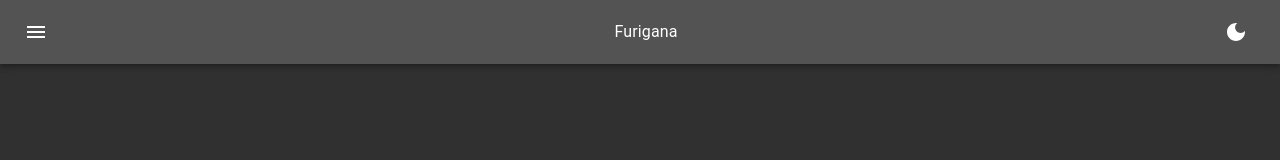
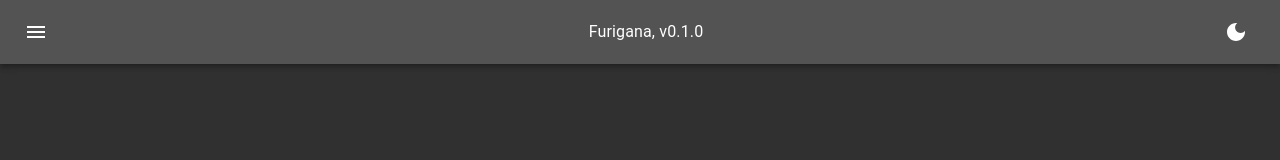
Before and after one commit to quantumsnowball/furigana, a Next.js app: page / in a window 1280 px wide. Shown: the top 160 px of the page. Built offline with nearby package versions, Linux system fonts and the light colour scheme.

Commit message:
feat: display version number

```diff
--- a/components/MenuBar/index.tsx
+++ b/components/MenuBar/index.tsx
@@ -13,6 +13,7 @@ import { useState } from "react"
 import MenuDrawer from "../MenuDrawer"
 import { useDispatch } from "react-redux"
 import { themeActions } from "../../redux/slices/themeSlice"
+import { VERSION } from "../../constants"
 
 
 const MenuBar = () => {
@@ -39,7 +40,7 @@ const MenuBar = () => {
             component="div"
             sx={{ flexGrow: 1, cursor: 'pointer' }}
           >
-            Furigana
+            Furigana, v{VERSION}
           </Typography>
           <IconButton onClick={() => dispatch(themeActions.toggleMode())}>
             {theme.palette.mode === 'light' ?
--- a/components/MenuDrawer/AboutMenu.tsx
+++ b/components/MenuDrawer/AboutMenu.tsx
@@ -6,6 +6,7 @@ import { RootState } from '../../redux/store'
 import { useDispatch } from 'react-redux'
 import { layoutActions } from '../../redux/slices/layoutSlice'
 import { MenuLabel, MenuButtonGrouper } from './common'
+import { VERSION } from '../../constants'
 
 
 function AboutMenu() {
@@ -24,6 +25,12 @@ function AboutMenu() {
         <List>
           <MenuLabel
             icon={<InfoIcon />}
+            label={`version ${VERSION}`}
+            level={1}
+            primaryTypographyProps={{ variant: 'caption' }}
+          />
+          <MenuLabel
+            icon={<InfoIcon />}
             label={`@2022\nQuantum Snowball`}
             level={1}
             primaryTypographyProps={{ variant: 'caption' }}
--- /dev/null
+++ b/constants/index.ts
@@ -0,0 +1 @@
+export const VERSION = require('../package.json').version
```
